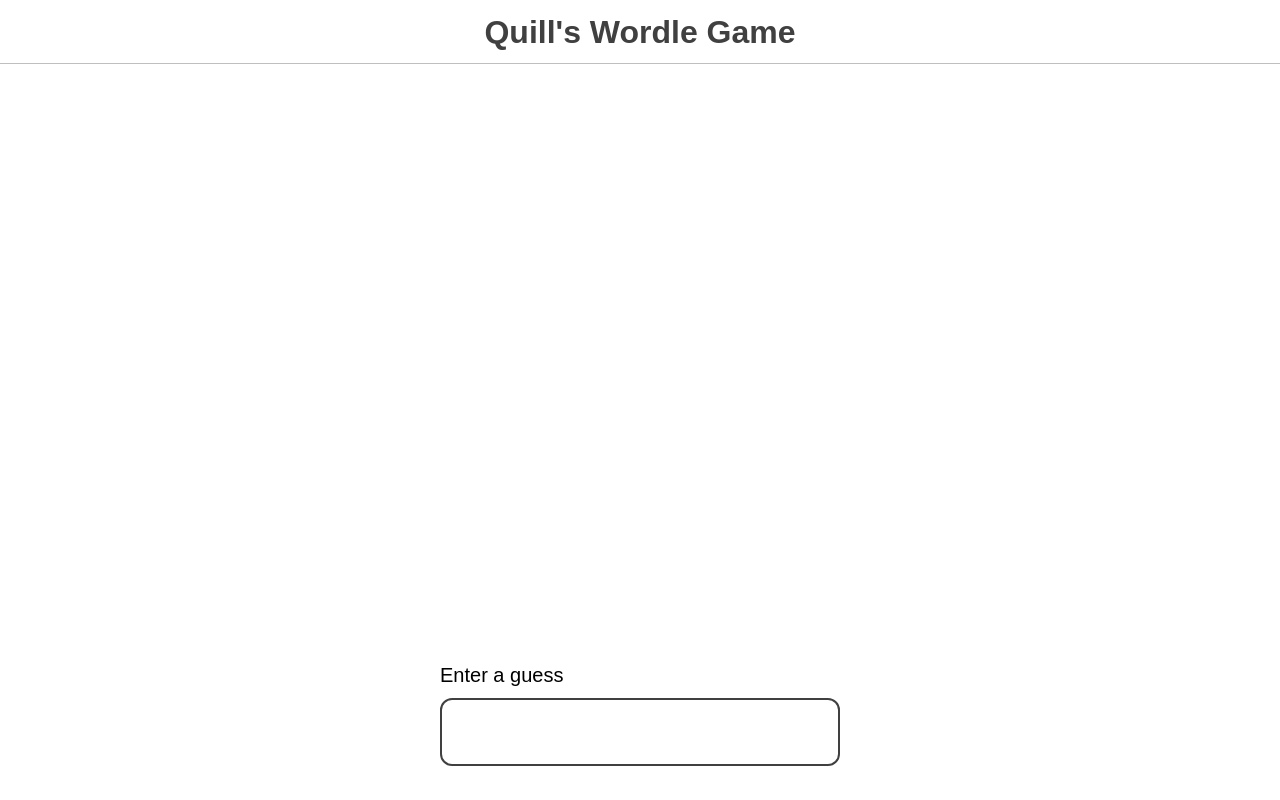
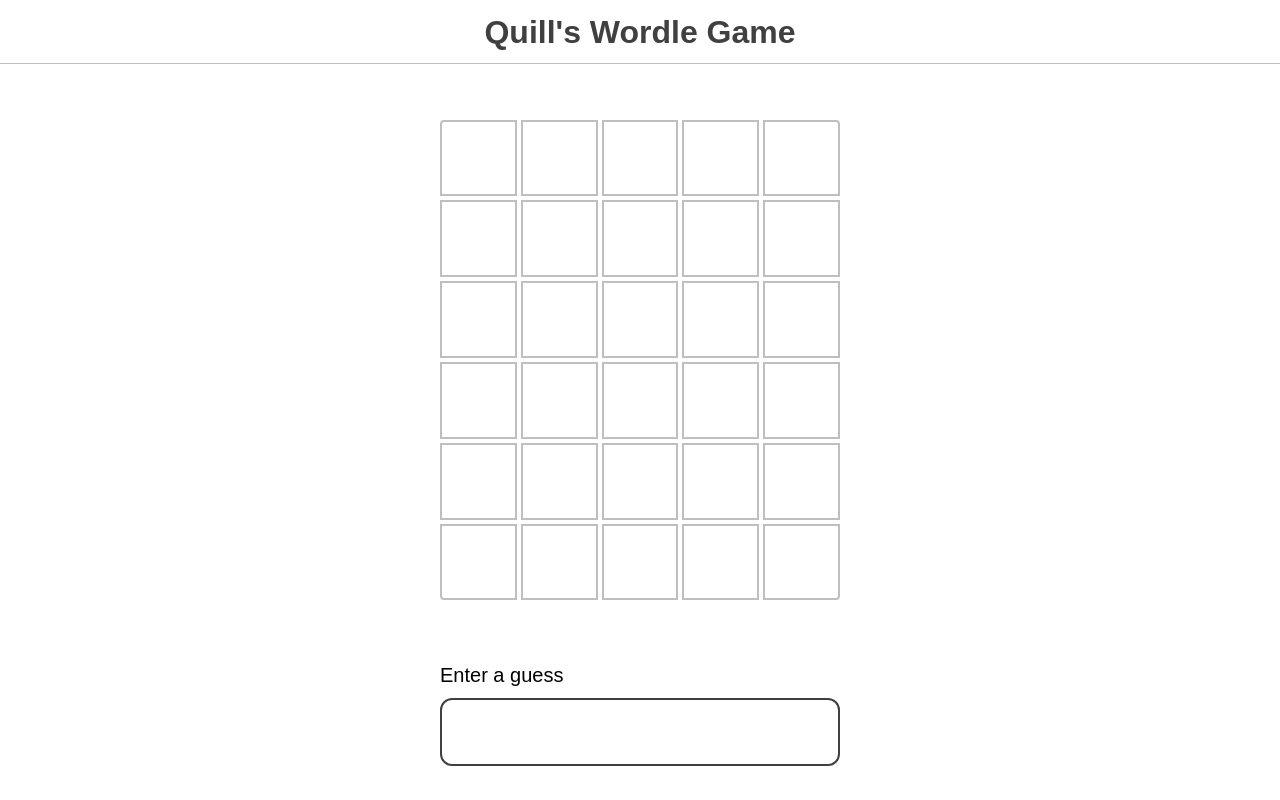
Before and after one commit to Osmosae/quill-wordle, a React (Vite) app: page / in a window 1280 px wide. Built offline with nearby package versions, Linux system fonts and the light colour scheme.

Commit message:
gameboard and rendering guesses

```diff
--- a/src/components/Game/Game.js
+++ b/src/components/Game/Game.js
@@ -15,7 +15,7 @@ function Game() {
     function handleSubmitGuess(tentativeGuess) {
         const nextGuess = {
             value: tentativeGuess,
-            id: `${tentativeGuess}-${Math.floor(Math.random() * (99999 - 0) + 0)}`,
+            id: `${tentativeGuess}-${Math.floor(Math.random() * 99999)}`,
         }
         setGuesses([...guesses, nextGuess])
     }
--- a/src/components/Guess/Guess.js
+++ b/src/components/Guess/Guess.js
@@ -1,11 +1,14 @@
 import React from "react"
+import { range } from "../../utils"
 
-function Guess({ value, id }) {
-    const fill = value.split("")
+function Guess({ value }) {
+    console.log(value)
     return (
-        <p className="guess" key={id}>
-            {fill.map((letter) => (
-                <span class="cell">{letter}</span>
+        <p className="guess">
+            {range(5).map((num) => (
+                <span className="cell" key={num}>
+                    {value ? value.value[num] : undefined}
+                </span>
             ))}
         </p>
     )
--- a/src/components/UserGuesses/UserGuesses.js
+++ b/src/components/UserGuesses/UserGuesses.js
@@ -1,11 +1,13 @@
 import React from "react"
 import Guess from "../Guess/Guess"
+import { range } from "../../utils"
+import { NUM_OF_GUESSES_ALLOWED } from "../../constants"
 
 function UserGuesses({ guesses }) {
     return (
         <div className="guess-results">
-            {guesses.map(({ value, id }) => (
-                <Guess value={value} id={id} key={id} />
+            {range(NUM_OF_GUESSES_ALLOWED).map((num) => (
+                <Guess value={guesses[num]} key={num} />
             ))}
         </div>
     )
--- a/src/utils.js
+++ b/src/utils.js
@@ -9,7 +9,7 @@ export const range = (start, end, step = 1) => {
         start = 0
     }
     for (let i = start; i < end; i += step) {
-        output.push("")
+        output.push(i)
     }
     return output
 }
```
